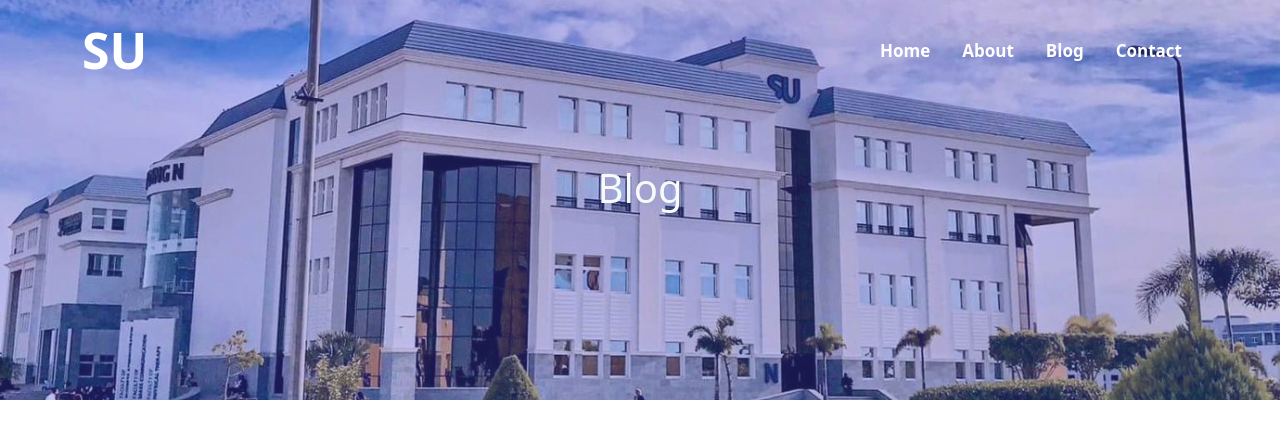
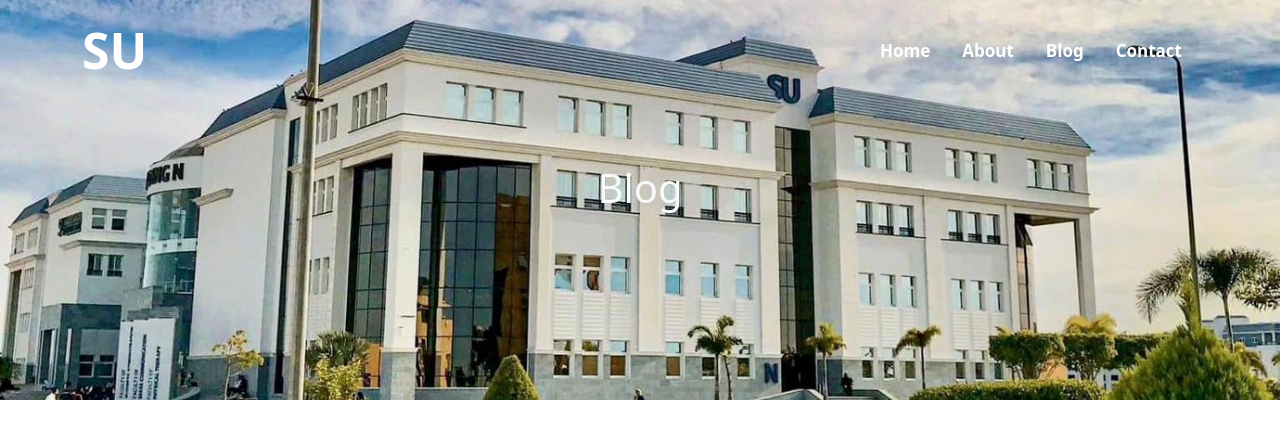
Before and after one commit to MohamedAhmed2023/Sinai-University, a plain HTML site: page Blog/index.html in a window 1280 px wide. Shown: the top 437 px of the page. Drawn offline with Linux system fonts and the light colour scheme.

Commit message:
Update style.css

```diff
--- a/Blog/css/style.css
+++ b/Blog/css/style.css
@@ -20,12 +20,6 @@ ul li a {
     min-height: 50vh;
     z-index: 2;
 }
-
-.overly {
-    background: linear-gradient(to bottom, rgba(77, 77, 255, 0.3) 0%, rgba(77, 77, 255, 0.3) 100%);
-    z-index: 1;
-}
-
 
 .h-100 {
     height: 50% !important;
```
